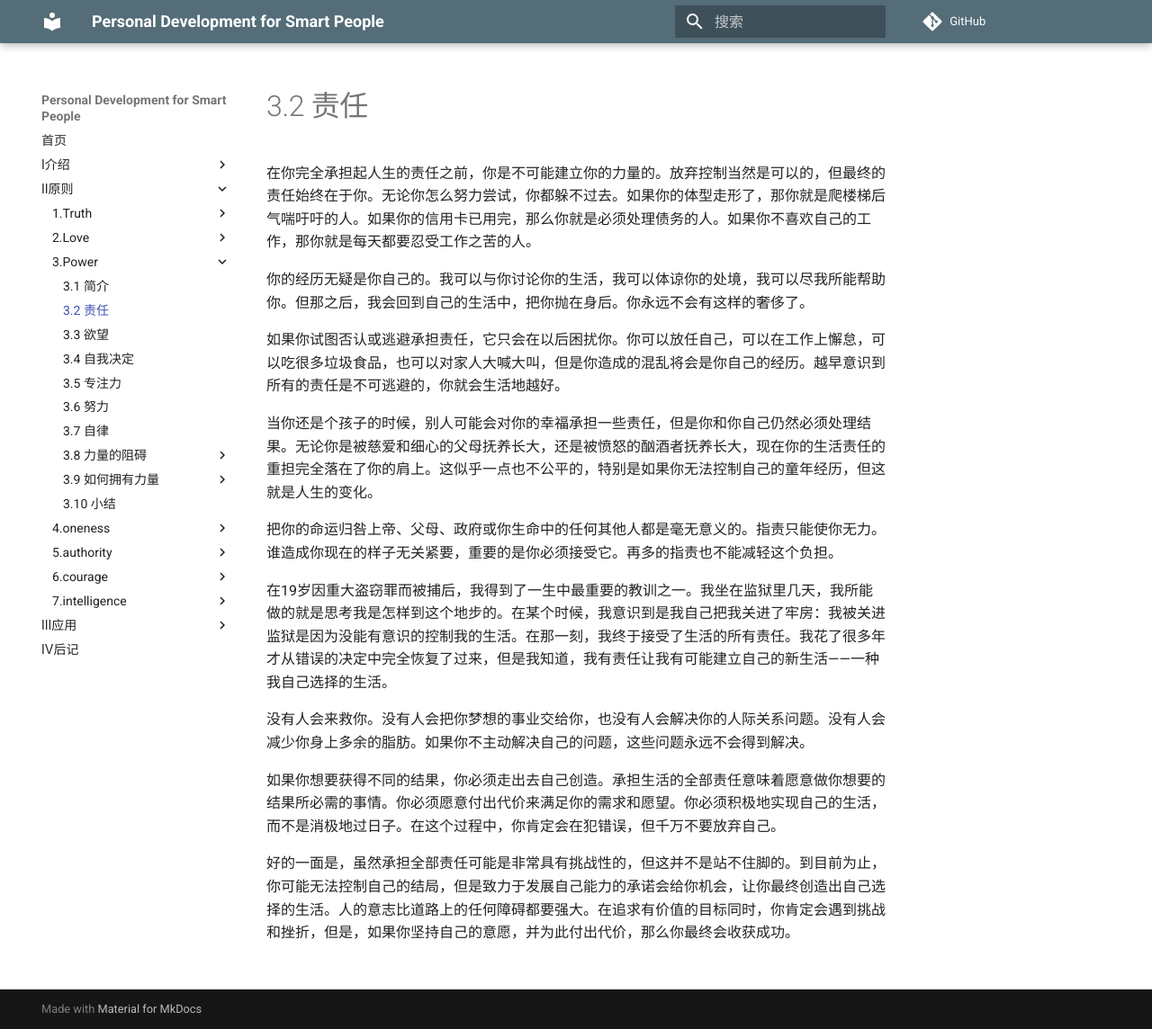
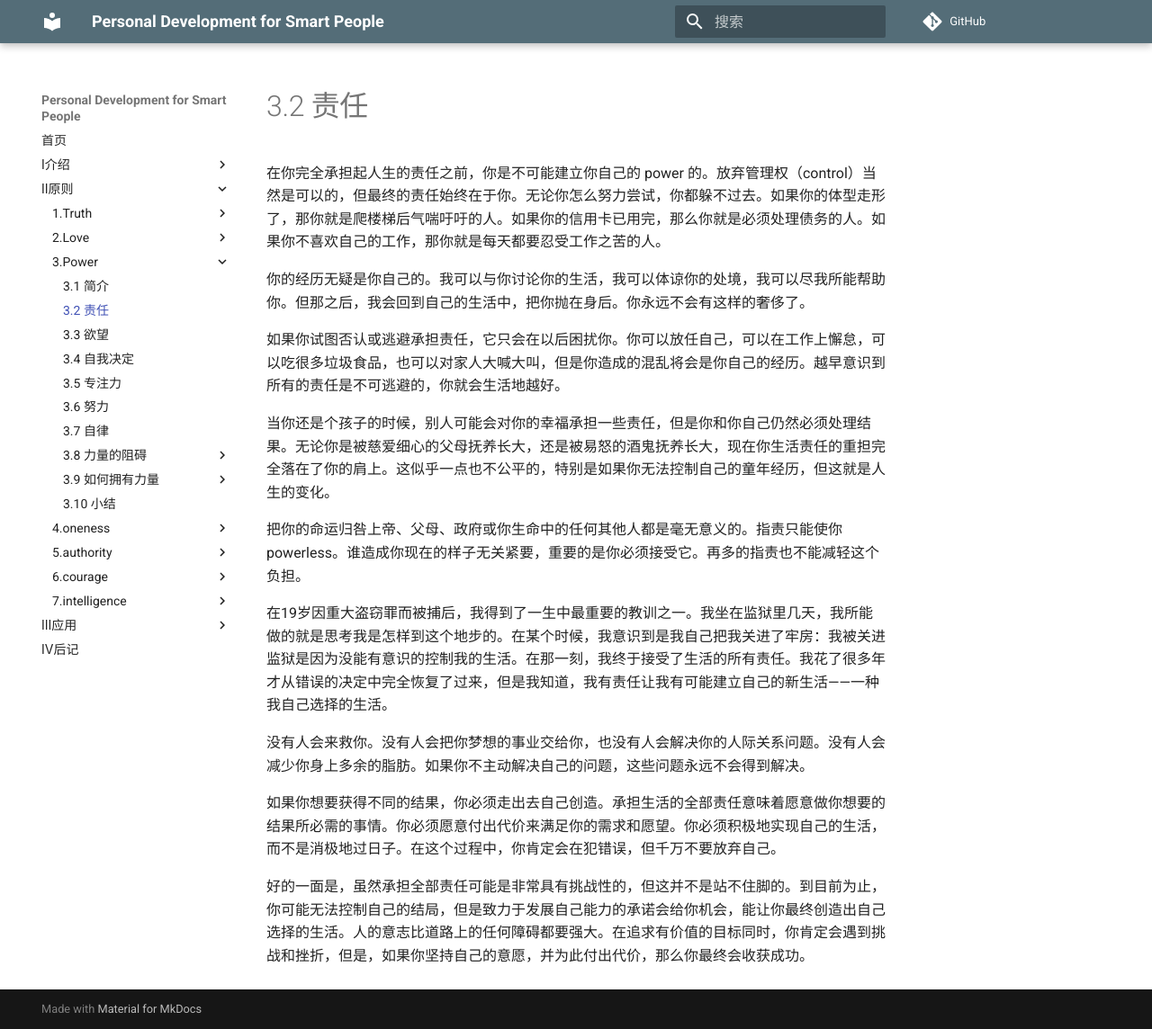
Before and after one commit to wtsnwei/pdsp, an MkDocs documentation site: the page built from docs/2.Principles/03.power/01.responsibility.md, in a window 1280 px wide and 1144 px high. Shown: the whole window at 90% size. Built offline with MkDocs 1.6.1 and Material for MkDocs 9.7.7, drawn with Linux system fonts in a browser that asks for light colours; comment, search, counter and statistics services are not loaded.

Commit message:
修正语句

```diff
--- a/docs/2.Principles/03.power/01.responsibility.md
+++ b/docs/2.Principles/03.power/01.responsibility.md
@@ -3,15 +3,15 @@ title:    Responsibility
 date:     2021-03-06
 ---
 
-在你完全承担起人生的责任之前，你是不可能建立你的力量的。放弃控制当然是可以的，但最终的责任始终在于你。无论你怎么努力尝试，你都躲不过去。如果你的体型走形了，那你就是爬楼梯后气喘吁吁的人。如果你的信用卡已用完，那么你就是必须处理债务的人。如果你不喜欢自己的工作，那你就是每天都要忍受工作之苦的人。
+在你完全承担起人生的责任之前，你是不可能建立你自己的 power 的。放弃管理权（control）当然是可以的，但最终的责任始终在于你。无论你怎么努力尝试，你都躲不过去。如果你的体型走形了，那你就是爬楼梯后气喘吁吁的人。如果你的信用卡已用完，那么你就是必须处理债务的人。如果你不喜欢自己的工作，那你就是每天都要忍受工作之苦的人。
 
 你的经历无疑是你自己的。我可以与你讨论你的生活，我可以体谅你的处境，我可以尽我所能帮助你。但那之后，我会回到自己的生活中，把你抛在身后。你永远不会有这样的奢侈了。
 
 如果你试图否认或逃避承担责任，它只会在以后困扰你。你可以放任自己，可以在工作上懈怠，可以吃很多垃圾食品，也可以对家人大喊大叫，但是你造成的混乱将会是你自己的经历。越早意识到所有的责任是不可逃避的，你就会生活地越好。
 
-当你还是个孩子的时候，别人可能会对你的幸福承担一些责任，但是你和你自己仍然必须处理结果。无论你是被慈爱和细心的父母抚养长大，还是被愤怒的酗酒者抚养长大，现在你的生活责任的重担完全落在了你的肩上。这似乎一点也不公平的，特别是如果你无法控制自己的童年经历，但这就是人生的变化。
+当你还是个孩子的时候，别人可能会对你的幸福承担一些责任，但是你和你自己仍然必须处理结果。无论你是被慈爱细心的父母抚养长大，还是被易怒的酒鬼抚养长大，现在你生活责任的重担完全落在了你的肩上。这似乎一点也不公平的，特别是如果你无法控制自己的童年经历，但这就是人生的变化。
 
-把你的命运归咎上帝、父母、政府或你生命中的任何其他人都是毫无意义的。指责只能使你无力。谁造成你现在的样子无关紧要，重要的是你必须接受它。再多的指责也不能减轻这个负担。
+把你的命运归咎上帝、父母、政府或你生命中的任何其他人都是毫无意义的。指责只能使你 powerless。谁造成你现在的样子无关紧要，重要的是你必须接受它。再多的指责也不能减轻这个负担。
 
 在19岁因重大盗窃罪而被捕后，我得到了一生中最重要的教训之一。我坐在监狱里几天，我所能做的就是思考我是怎样到这个地步的。在某个时候，我意识到是我自己把我关进了牢房：我被关进监狱是因为没能有意识的控制我的生活。在那一刻，我终于接受了生活的所有责任。我花了很多年才从错误的决定中完全恢复了过来，但是我知道，我有责任让我有可能建立自己的新生活——一种我自己选择的生活。
 
@@ -19,4 +19,4 @@ date:     2021-03-06
 
 如果你想要获得不同的结果，你必须走出去自己创造。承担生活的全部责任意味着愿意做你想要的结果所必需的事情。你必须愿意付出代价来满足你的需求和愿望。你必须积极地实现自己的生活，而不是消极地过日子。在这个过程中，你肯定会在犯错误，但千万不要放弃自己。
 
-好的一面是，虽然承担全部责任可能是非常具有挑战性的，但这并不是站不住脚的。到目前为止，你可能无法控制自己的结局，但是致力于发展自己能力的承诺会给你机会，让你最终创造出自己选择的生活。人的意志比道路上的任何障碍都要强大。在追求有价值的目标同时，你肯定会遇到挑战和挫折，但是，如果你坚持自己的意愿，并为此付出代价，那么你最终会收获成功。
+好的一面是，虽然承担全部责任可能是非常具有挑战性的，但这并不是站不住脚的。到目前为止，你可能无法控制自己的结局，但是致力于发展自己能力的承诺会给你机会，能让你最终创造出自己选择的生活。人的意志比道路上的任何障碍都要强大。在追求有价值的目标同时，你肯定会遇到挑战和挫折，但是，如果你坚持自己的意愿，并为此付出代价，那么你最终会收获成功。
```
